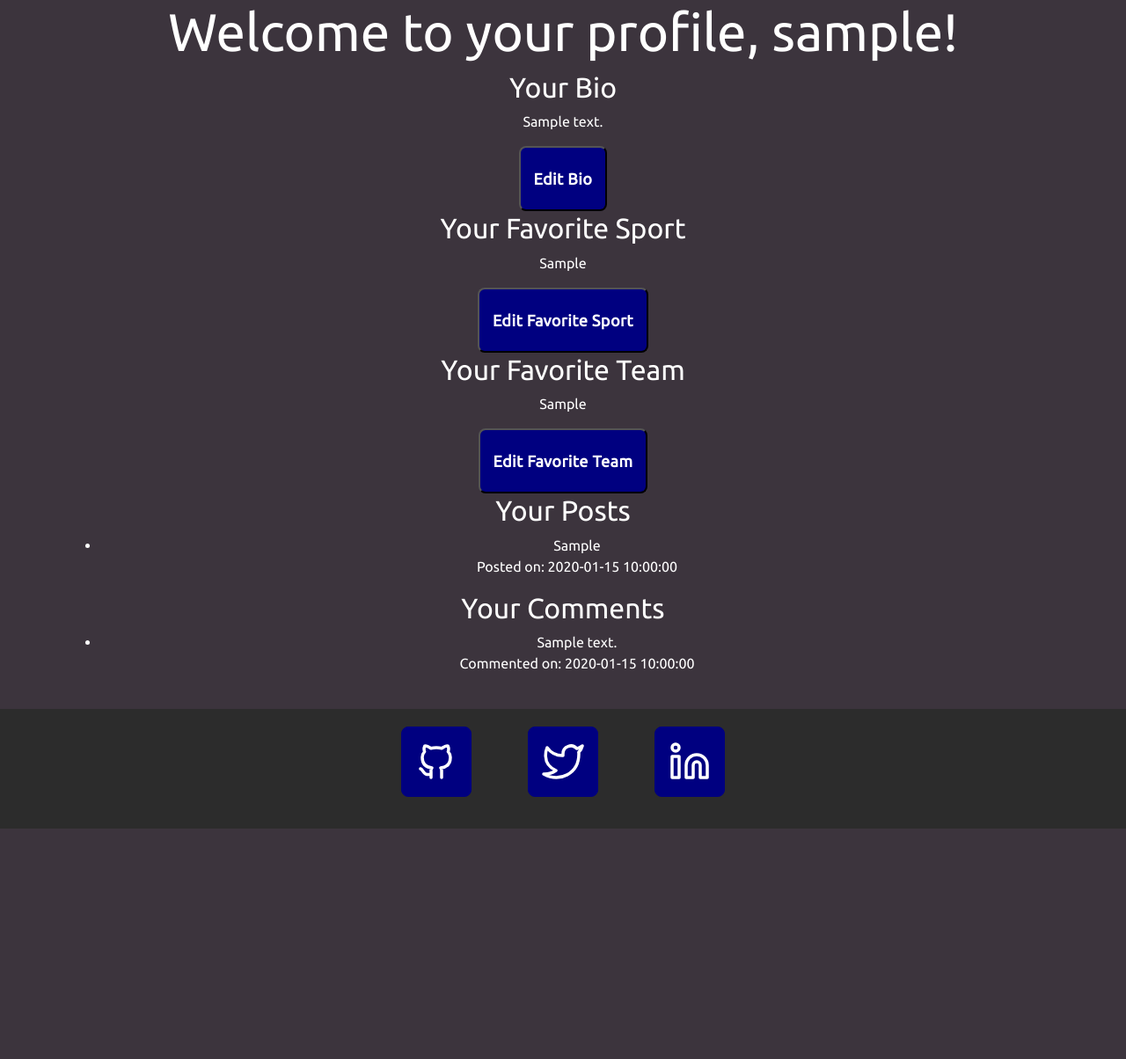
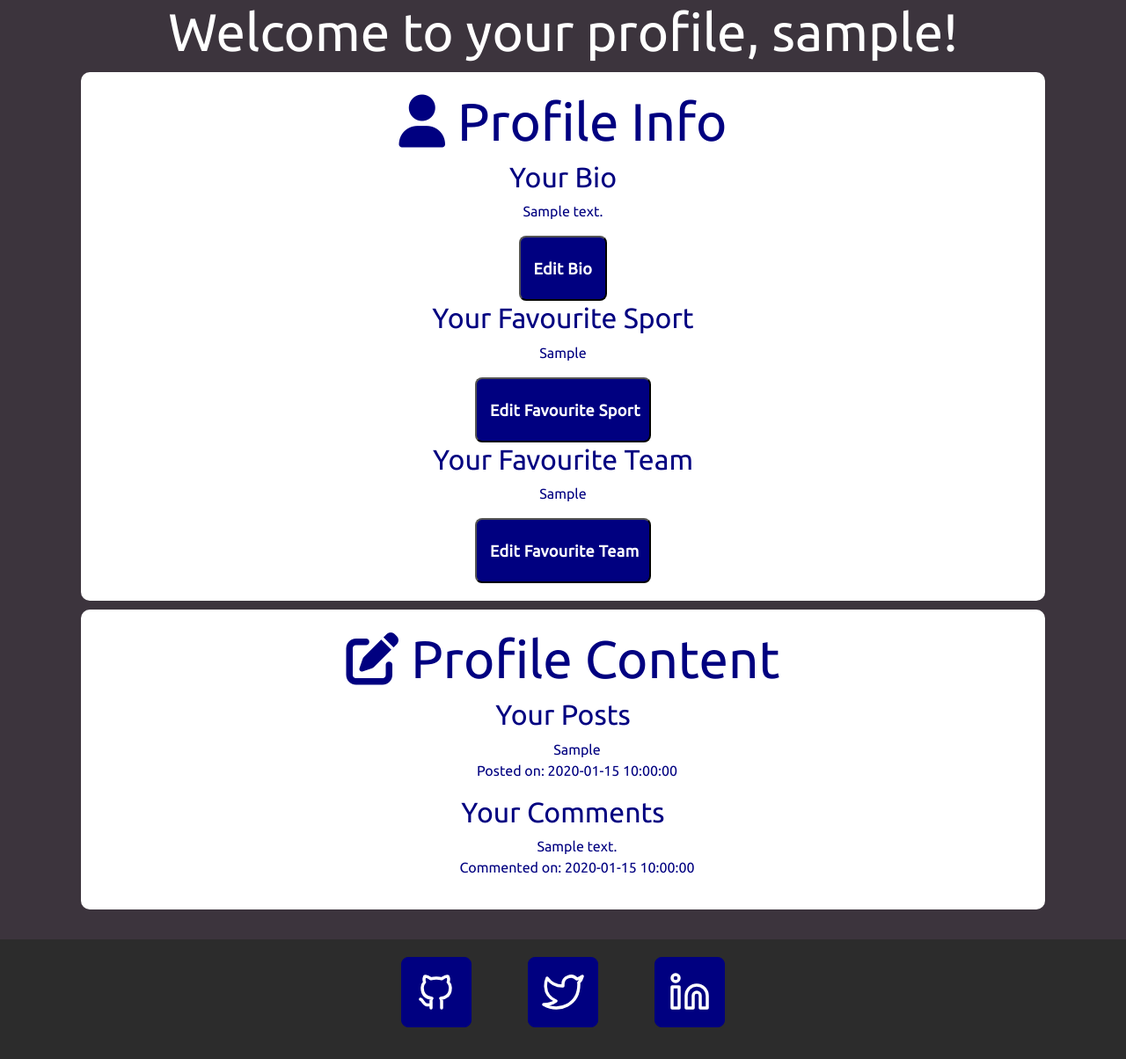
Before and after one commit to ojalaw/suport_MP3, a Flask app: page /profile in a window 1280 px wide. Shown: the part 98-1302 px from the top of the page at 88% size. Before the commit the page ends 1040 px from the top, so only its background shows below. Run offline with Flask 3, Linux system fonts and the light colour scheme; a user stored in the database is signed in; tables that the repository leaves empty hold one stand-in row (values such as "Sample post"); some libraries are stand-ins or nearby versions.

Commit message:
Major update to multiple changes
Typo change on multiple changes, 'favorite' has been changed to 'favourite'. Titles added on all users.html and profile.html. More styling added to profile.html for better user experience.

```diff
--- a/suport/models.py
+++ b/suport/models.py
@@ -18,8 +18,8 @@ class User(db.Model, UserMixin):
     password = db.Column(db.String(255))
     username = db.Column(db.String(255))
     bio = db.Column(db.String(500))
-    favorite_sport = db.Column(db.String(25))
-    favorite_team = db.Column(db.String(25))
+    favourite_sport = db.Column(db.String(25))
+    favourite_team = db.Column(db.String(25))
     posts = db.relationship('Post', backref='user')
 
 
--- a/suport/static/style.css
+++ b/suport/static/style.css
@@ -326,6 +326,14 @@ form {
 
 /*---profile---*/
 
+.profile-info, .user-content {
+    background-color: var(--primary-color);
+    color: var(--primary);
+    padding: 20px;
+    margin: 10px;
+    border-radius: 10px;
+}
+
 .profile-content {
     text-align: center;
     justify-content: center;
@@ -336,8 +344,24 @@ form {
     margin: 0 auto;
   }
 
+  #profile-posts ul,
+#profile-comments ul {
+    list-style-type: none;
+}
 
-/* CSS reset */
+input[type="text"] {
+    padding: 10px;
+    border: 1px solid #ccc;
+    border-radius: 4px;
+    font-size: 16px;
+}
+
+.edit-field {
+    margin: 10px;
+}
+
+
+/*---CSS reset---*/
 
 .footer-background {
     background-color: var(--secondary-color);
--- a/suport/templates/all-users.html
+++ b/suport/templates/all-users.html
@@ -1,4 +1,6 @@
 {% extends "base.html" %}
+
+{% block title %}All Users{% endblock %}
 
 {% block content %}
   <h1>All Users</h1>
--- a/suport/templates/football.html
+++ b/suport/templates/football.html
@@ -61,7 +61,7 @@
                     </div>
                     {% if comment.user == current_user %}
                     <div class="comment-actions">
-                        <button class="my-form-button" onclick="deleteComment({{ comment.id }})">Delete</button>
+                        <button class="my-form-button" onclick="deleteComment('{{comment.id}}')">Delete</button>
                     </div>
                     {% endif %}
                 </li>
--- a/suport/templates/formula1.html
+++ b/suport/templates/formula1.html
@@ -61,7 +61,7 @@
                     </div>
                     {% if comment.user == current_user %}
                     <div class="comment-actions">
-                        <button class="my-form-button" onclick="deleteComment({{ comment.id }})">Delete</button>
+                        <button class="my-form-button" onclick="deleteComment('{{comment.id}}')">Delete</button>
                     </div>
                     {% endif %}
                 </li>
--- a/suport/templates/profile.html
+++ b/suport/templates/profile.html
@@ -1,36 +1,43 @@
 {% extends "base.html" %}
+
+{% block title %}Profile{% endblock %}
 
 {% block content %}
   <h1>Welcome to your profile, {{ user.username }}!</h1>
 
   <div class="profile-content">
-    <div id="profile-bio">
+    <div class="profile-info">
+      <h1><i class="fa-solid fa-user"></i> Profile Info</h1>
+<div id="profile-bio">
   <h2>Your Bio</h2>
   <p>{{ user.bio }}</p>
   <button class="my-form-button profile-button" data-field="bio">Edit Bio</button>
   <form method="POST" action="/edit_bio" class="edit-field" data-field="bio" style="display: none;">
-      <input type="text" name="bio" value="{{ user.bio }}" maxlength="500" >
-      <button type="submit">Save</button>
+      <input class ="edit-field" type="text" name="bio" value="{{ user.bio }}" maxlength="500" >
+      <button class="my-form-button profile-button" type="submit">Save</button>
   </form>
 </div>
 <div id="profile-fav-sport">
-  <h2>Your Favorite Sport</h2>
-  <p>{{ user.favorite_sport }}</p>
-  <button class="my-form-button profile-button" data-field="favorite_sport">Edit Favorite Sport</button>
-  <form method="POST" action="/edit_favorite_sport" class="edit-field" data-field="favorite_sport" style="display: none;">
-      <input type="text" name="favorite_sport" value="{{ user.favorite_sport }}">
-      <button type="submit">Save</button>
+  <h2>Your Favourite Sport</h2>
+  <p>{{ user.favourite_sport }}</p>
+  <button class="my-form-button profile-button" data-field="favourite_sport">Edit Favourite Sport</button>
+  <form method="POST" action="/edit_favourite_sport" class="edit-field" data-field="favourite_sport" style="display: none;">
+      <input class ="edit-field" type="text" name="favourite_sport" value="{{ user.favourite_sport }}">
+      <button class="my-form-button profile-button" type="submit">Save</button>
   </form>
 </div>
 <div id="profile-fav-team">
-  <h2>Your Favorite Team</h2>
-  <p>{{ user.favorite_team }}</p>
-  <button class="my-form-button profile-button" data-field="favorite_team">Edit Favorite Team</button>
-  <form method="POST" action="/edit_favorite_team" class="edit-field" data-field="favorite_team" style="display: none;">
-      <input type="text" name="favorite_team" value="{{ user.favorite_team }}">
-      <button type="submit">Save</button>
+  <h2>Your Favourite Team</h2>
+  <p>{{ user.favourite_team }}</p>
+  <button class="my-form-button profile-button" data-field="favourite_team">Edit Favourite Team</button>
+  <form method="POST" action="/edit_favourite_team" class="edit-field" data-field="favourite_team" style="display: none;">
+      <input class ="edit-field" type="text" name="favourite_team" value="{{ user.favourite_team }}">
+      <button class="my-form-button profile-button" type="submit">Save</button>
   </form>
 </div>
+</div>
+<div class ="user-content">
+  <h1><i class="fa-solid fa-pen-to-square"></i> Profile Content</h1>
 <div id="profile-posts">
   <h2>Your Posts</h2>
   <ul>
@@ -56,6 +63,7 @@
   </ul>
 </div>
 </div>
+</div>
 {% endblock %}
 
 {% block javascript %}
--- a/suport/templates/rugby.html
+++ b/suport/templates/rugby.html
@@ -61,7 +61,7 @@
                 </div>
                 {% if comment.user == current_user %}
                 <div class="comment-actions">
-                    <button class="my-form-button" onclick="deleteComment({{ comment.id }})">Delete</button>
+                    <button class="my-form-button" onclick="deleteComment('{{comment.id}}')">Delete</button>
                 </div>
                 {% endif %}
             </li>
--- a/suport/views.py
+++ b/suport/views.py
@@ -153,11 +153,11 @@ def profile(user_id=None):
     comments = Comment.query.filter_by(user_id=user.id).all()
 
     if request.method == 'POST':
-        favorite_sport = request.form.get('favorite_sport')
-        favorite_team = request.form.get('favorite_team')
+        favourite_sport = request.form.get('favourite_sport')
+        favourite_team = request.form.get('favourite_team')
 
-        user.favorite_sport = favorite_sport
-        user.favorite_team = favorite_team
+        user.favourite_sport = favourite_sport
+        user.favourite_team = favourite_team
         db.session.commit()
 
     return render_template("profile.html", user=user, posts=posts, comments=comments)
@@ -178,20 +178,20 @@ def edit_bio():
     db.session.commit()
     return redirect(url_for('views.profile', user_id=user.id))
 
-@views.route('/edit_favorite_sport', methods=['POST'])
+@views.route('/edit_favourite_sport', methods=['POST'])
 @login_required
-def edit_favorite_sport():
+def edit_favourite_sport():
     user = current_user
-    new_sport = request.form.get('favorite_sport')
-    user.favorite_sport = new_sport
+    new_sport = request.form.get('favourite_sport')
+    user.favourite_sport = new_sport
     db.session.commit()
     return redirect(url_for('views.profile', user_id=user.id))
 
-@views.route('/edit_favorite_team', methods=['POST'])
+@views.route('/edit_favourite_team', methods=['POST'])
 @login_required
-def edit_favorite_team():
+def edit_favourite_team():
     user = current_user
-    new_team = request.form.get('favorite_team')
-    user.favorite_team = new_team
+    new_team = request.form.get('favourite_team')
+    user.favourite_team = new_team
     db.session.commit()
     return redirect(url_for('views.profile', user_id=user.id))
```
Also changed, not shown: suport/templates/sign-up.html (+8 -8 lines), README.md, 1 other file.
